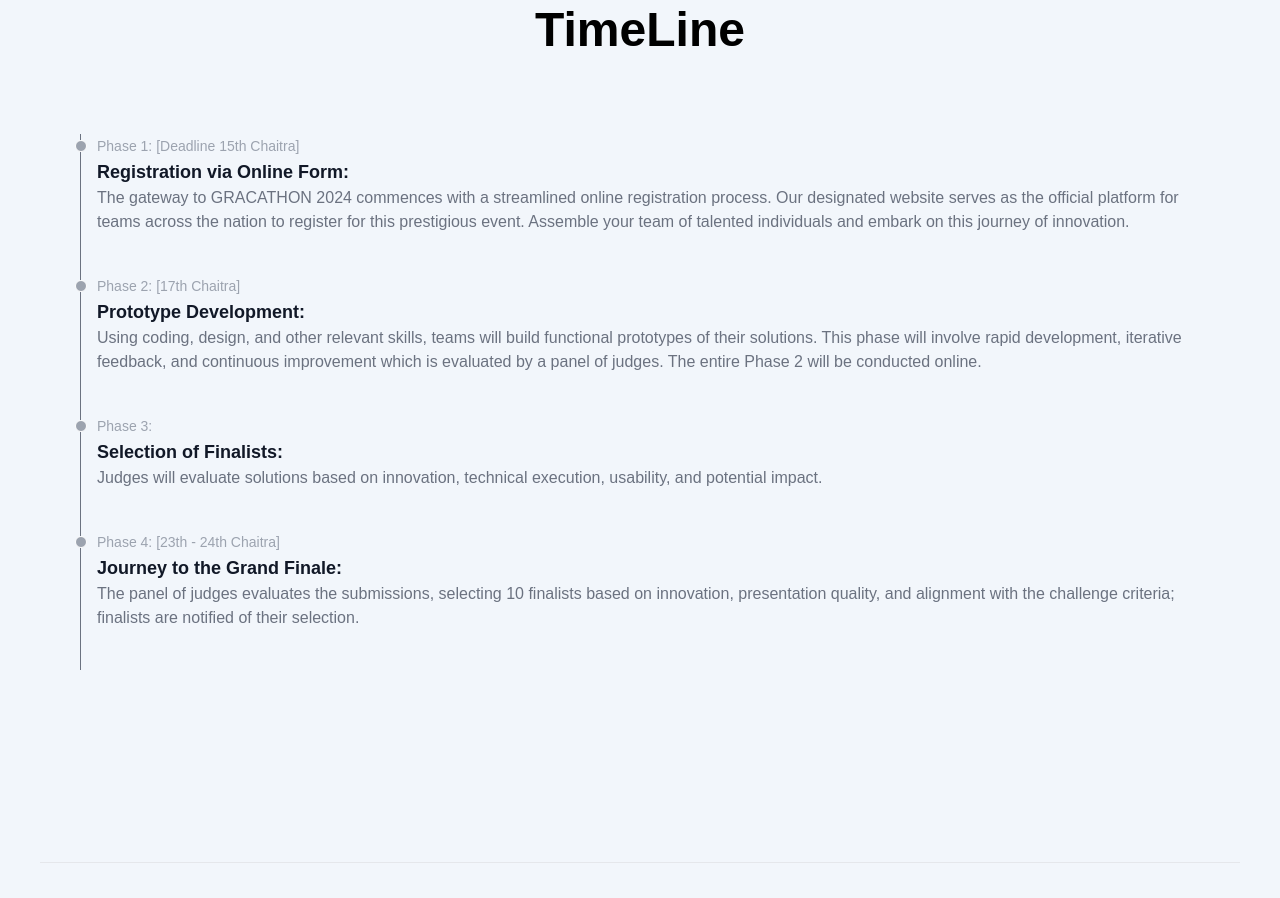
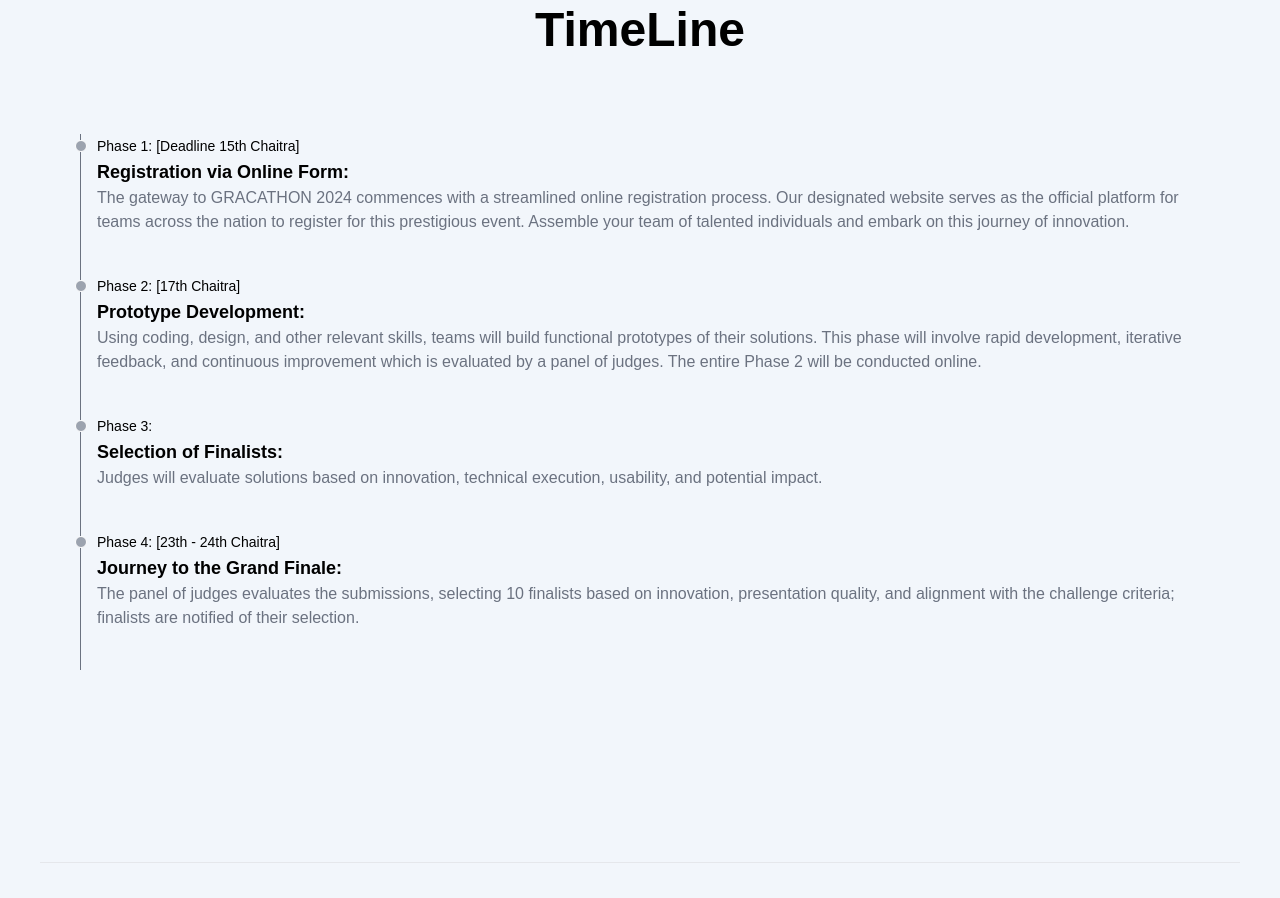
Before and after one commit to sujansince2003/GracathonWeb, a Next.js app: page / in a window 1280 px wide. Shown: the part 2420-3318 px from the top of the page. Built offline with nearby package versions, Linux system fonts and the light colour scheme.

Commit message:
timeline text error fixed

```diff
--- a/src/components/Timeline.tsx
+++ b/src/components/Timeline.tsx
@@ -14,10 +14,10 @@
       <ol className="relative border-s border-gray-500 dark:border-gray-700">
         <li className="mb-10 ms-4">
           <div className="absolute w-3 h-3 bg-gray-400 rounded-full mt-1.5 -start-1.5 border border-white dark:border-gray-900 dark:bg-gray-700"></div>
-          <time className="mb-1 text-sm font-normal leading-none text-gray-400 dark:text-gray-500">
+          <time className="mb-1 text-sm font-normal leading-none text-black dark:text-gray-500">
             Phase 1: [Deadline 15th Chaitra]
           </time>
-          <h3 className="text-lg font-semibold text-gray-900 dark:text-white">
+          <h3 className="text-lg font-semibold text-black dark:text-white">
             Registration via Online Form:
           </h3>
           <p className="mb-4 text-base font-normal text-gray-500 dark:text-gray-400">
@@ -30,10 +30,10 @@
         </li>
         <li className="mb-10 ms-4">
           <div className="absolute w-3 h-3 bg-gray-400 rounded-full mt-1.5 -start-1.5 border border-white dark:border-gray-900 dark:bg-gray-700"></div>
-          <time className="mb-1 text-sm font-normal leading-none text-gray-400 dark:text-gray-500">
+          <time className="mb-1 text-sm font-normal leading-none text-black dark:text-gray-500">
             Phase 2: [17th Chaitra]
           </time>
-          <h3 className="text-lg font-semibold text-gray-900 dark:text-white">
+          <h3 className="text-lg font-semibold text-black dark:text-white">
             Prototype Development:
           </h3>
           <p className="mb-4 text-base font-normal text-gray-500 dark:text-gray-400">
@@ -46,10 +46,10 @@
         </li>
         <li className="mb-10 ms-4">
           <div className="absolute w-3 h-3 bg-gray-400 rounded-full mt-1.5 -start-1.5 border border-white dark:border-gray-900 dark:bg-gray-700"></div>
-          <time className="mb-1 text-sm font-normal leading-none text-gray-400 dark:text-gray-500">
+          <time className="mb-1 text-sm font-normal leading-none text-black dark:text-gray-500">
             Phase 3:
           </time>
-          <h3 className="text-lg font-semibold text-gray-900 dark:text-white">
+          <h3 className="text-lg font-semibold text-black dark:text-white">
             Selection of Finalists:
           </h3>
           <p className="mb-4 text-base font-normal text-gray-500 dark:text-gray-400">
@@ -59,10 +59,10 @@
         </li>
         <li className="mb-10 ms-4">
           <div className="absolute w-3 h-3 bg-gray-400 rounded-full mt-1.5 -start-1.5 border border-white dark:border-gray-900 dark:bg-gray-700"></div>
-          <time className="mb-1 text-sm font-normal leading-none text-gray-400 dark:text-gray-500">
+          <time className="mb-1 text-sm font-normal leading-none text-black dark:text-gray-500">
             Phase 4: [23th - 24th Chaitra]
           </time>
-          <h3 className="text-lg font-semibold text-gray-900 dark:text-white">
+          <h3 className="text-lg font-semibold text-black dark:text-white">
             Journey to the Grand Finale:
           </h3>
           <p className="mb-4 text-base font-normal text-gray-500 dark:text-gray-400">
```
